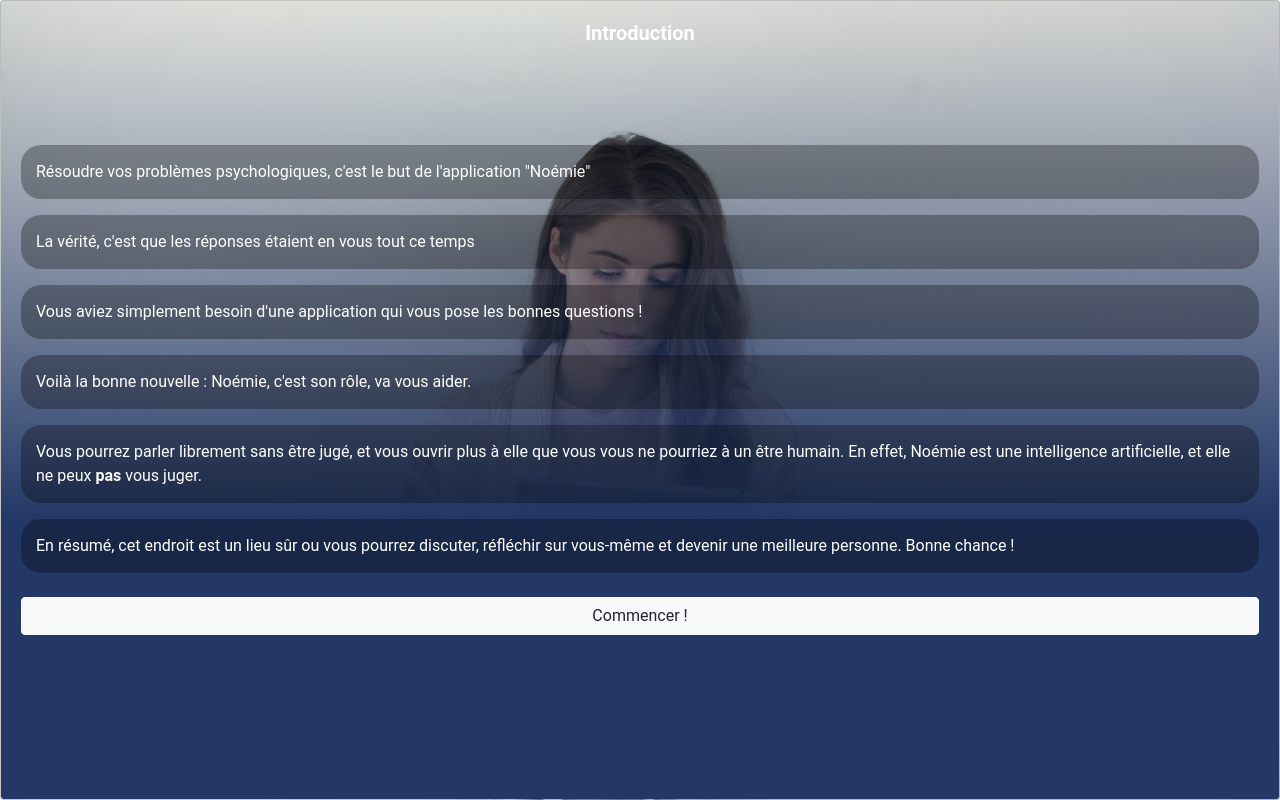
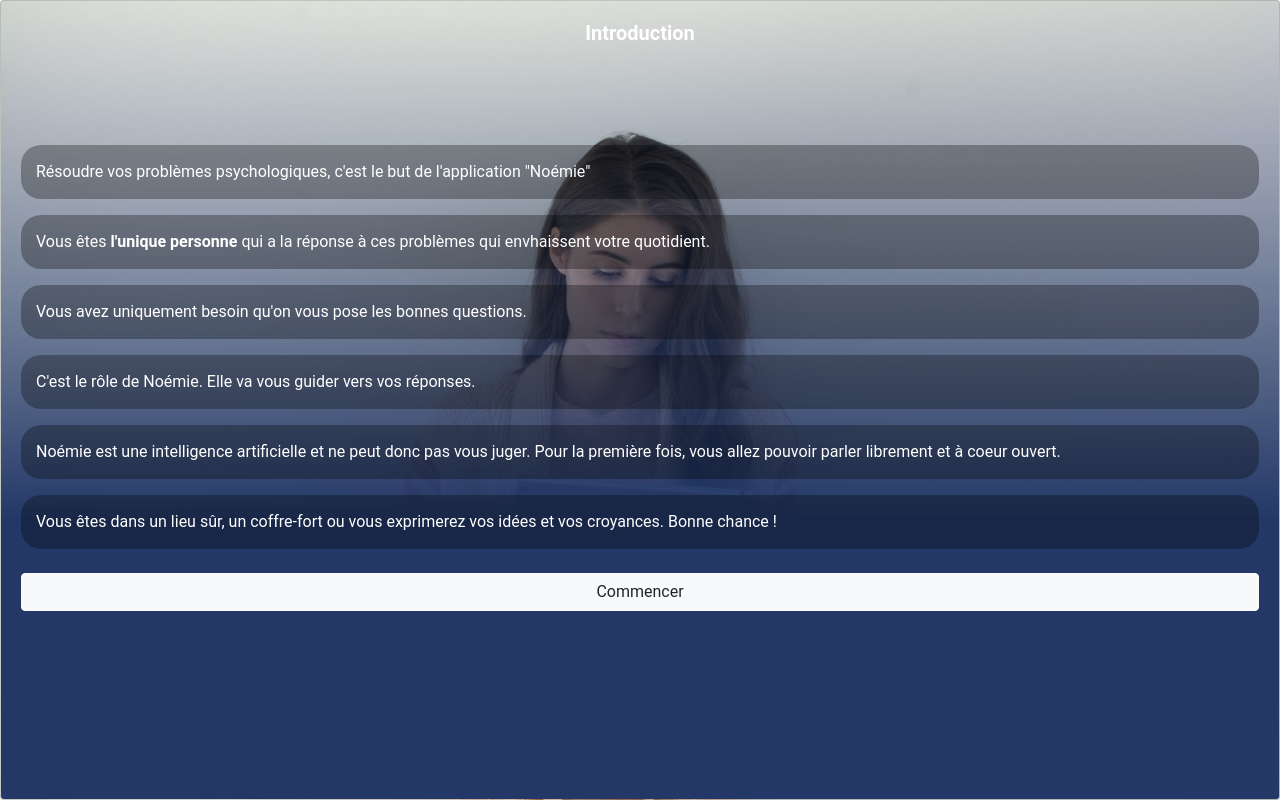
Before and after one commit to AntoineMorel44/Emma, an Angular app: page / in a window 1280 px wide. Built offline with nearby package versions, Linux system fonts and the light colour scheme.

Commit message:
Feat/ Commercial and style

```diff
--- a/src/app/pages/home/home.page.html
+++ b/src/app/pages/home/home.page.html
@@ -5,11 +5,11 @@
             <h5 class="card-title main-card-title introduction">Introduction</h5>
             <div>
                 <p class="card-text u-mg-vt-m">Résoudre vos problèmes psychologiques, c'est le but de l'application "Noémie"</p>
-                <p class="card-text u-mg-vt-m">La vérité, c'est que les réponses étaient en vous tout ce temps</p>
-                <p class="card-text u-mg-vt-m">Vous aviez simplement besoin d'une application qui vous pose les bonnes questions !</p>
-                <p class="card-text u-mg-vt-m">Voilà la bonne nouvelle : Noémie, c'est son rôle, va vous aider.</p>
-                <p class="card-text u-mg-vt-m">Vous pourrez parler librement sans être jugé, et vous ouvrir plus à elle que vous vous ne pourriez à un être humain. En effet, Noémie est une intelligence artificielle, et elle ne peux <b>pas</b> vous juger.</p>
-                <p class="card-text u-mg-vt-m">En résumé, cet endroit est un lieu sûr ou vous pourrez discuter, réfléchir sur vous-même et devenir une meilleure personne. Bonne chance !</p>
+                <p class="card-text u-mg-vt-m">Vous êtes <b>l'unique personne</b> qui a la réponse à ces problèmes qui envhaissent votre quotidient.</p>
+                <p class="card-text u-mg-vt-m">Vous avez uniquement besoin qu'on vous pose les bonnes questions.</p>
+                <p class="card-text u-mg-vt-m">C'est le rôle de Noémie. Elle va vous guider vers vos réponses.</p>
+                <p class="card-text u-mg-vt-m">Noémie est une intelligence artificielle et ne peut donc pas vous juger. Pour la première fois, vous allez pouvoir parler librement et à coeur ouvert.</p>
+                <p class="card-text u-mg-vt-m">Vous êtes dans un lieu sûr, un coffre-fort ou vous exprimerez vos idées et vos croyances. Bonne chance !</p>
 
                 <!-- <p class="card-text u-mg-vt-m">Vous rêvez de vivre une vie épanouie ?</p>
                 <p class="card-text u-mg-vt-m">Rassurez-vous, c'est possible !</p>
@@ -18,17 +18,20 @@
                 <p class="card-text u-mg-vt-m">Bonne nouvelle : c'est le rôle de Noémie, et elle va vous aider.</p>
                 <p class="card-text u-mg-vt-m">Vous pourrez parler librement sans être jugé, et vous ouvrir plus à elle que vous vous ne pourriez à un être humain. En effet, Noémie est une intelligence artificielle, et elle ne peux <b>pas</b> vous juger.</p>
                 <p class="card-text u-mg-vt-m">En résumé, cet endroit est un lieu sûr ou vous pourrez discuter, réfléchir sur vous-même et devenir une meilleure personne. Bonne chance !</p> -->
-                <a (click)="setView(Page.DISCUSS)" class="btn  btn-light u-mg-vt-s u-width-full">Commencer !</a>
+                <a (click)="setView(Page.DISCUSS)" class="btn  btn-light u-mg-vt-s u-width-full">Commencer</a>
             </div>
         </div>
         <div *ngIf="view === Page.DISCUSS">
             <h5 class="card-title main-card-title">Noémie</h5>
             <div >
                 <!-- <p class="card-text u-mg-vt-s">Étape par étape, réalisez vos rêves :</p> -->
-                <p class="card-text u-mg-vt-s">Étape par étape, devenez la personne que vous <b>rêvez</b> d'être :</p>
+                <!-- <p class="card-text u-mg-vt-s">Étape par étape, vos problèmes vont disparaitre :</p> -->
+                <p class="card-text u-mg-vt-s">Tournez-vous vers les solutions :</p>
                 <div (click)="startChat('discussion')" class="btn btn3 custom-btn u-mg-vt-s u-width-full">
                     <div class="text-bottom-container">
-                        <div class="text-bottom">Résoudre une problématique personnelle</div>
+                        <!-- <div class="text-bottom">Vous voir de l'extérieur, vous comprendre et vous encourager</div> -->
+                        <!-- <div class="text-bottom">Réussissez à vous comprendre et obtenez la réponse à vos questions</div> -->
+                        <div class="text-bottom">Comprenez-vous et explorez les solutions</div>
                         <!-- <div class="text-bottom">Explorer un sujet personnel et obtenir un conseil</div> -->
                         <!-- <div class="text-bottom">Discussion libre et conseils</div> -->
                         <!-- <div class="text-bottom">Comprendre un sujet personnel et obtenir un conseil</div> -->
@@ -42,8 +45,7 @@
                       </svg>
                     </div>
                     <div class="text-bottom-container">
-                        <div class="text-bottom">Challenge du
-                            jour</div>
+                        <div class="text-bottom"><b>Votre</b> challenge du jour</div>
                     </div>
                 </div>
                 <div (click)="startChat('reves')" class="btn btn2 custom-btn u-mg-vt-s u-width-full">
@@ -54,7 +56,7 @@
                       </svg>
                     </div>
                     <div class="text-bottom-container">
-                        <div class="text-bottom">Cap sur vos rêves !</div>
+                        <div class="text-bottom">Établissez un cap vers vos rêves les plus fous !</div>
                     </div>
                 </div>
             </div>
--- a/src/app/pages/home/home.page.ts
+++ b/src/app/pages/home/home.page.ts
@@ -133,9 +133,9 @@ export class HomePage {
           this.notificationsChallenge++;
           this.saveAllToLocalStorage();
         } else if(message && message.payload && message.payload.askingAdvice) {
-          this.botAskingAdviceIndex = this.lastResponseReceived.length - 1;
+          this.botAskingAdviceIndex = this.lastRequestSent.length;
         } else if(message && message.payload && message.payload.askingChallenge) {
-          this.botAskingChallengeIndex = this.lastResponseReceived.length - 1;
+          this.botAskingChallengeIndex = this.lastRequestSent.length;
         }
       });
     }
--- a/src/index.html
+++ b/src/index.html
@@ -9,7 +9,7 @@
     df-messenger {
      --df-messenger-button-titlebar-color: rgb(35, 56, 103);
      --df-messenger-bot-message: rgba(245, 245, 245, 0.9);
-     --df-messenger-chip-color: grey;
+     /* --df-messenger-chip-color: grey; */
      /* --df-messenger-bot-message: #878fac;
      --df-messenger-chat-background-color: #fafafa;
      --df-messenger-font-color: white;
```
